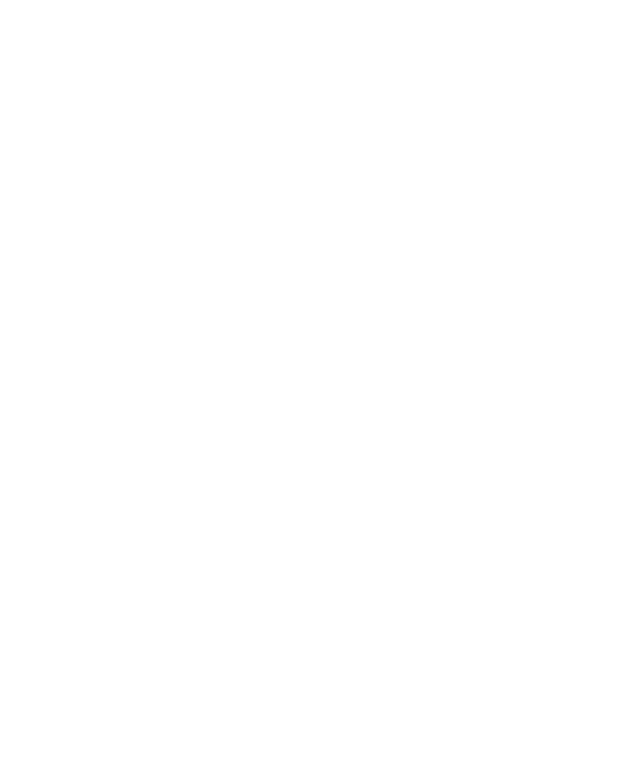
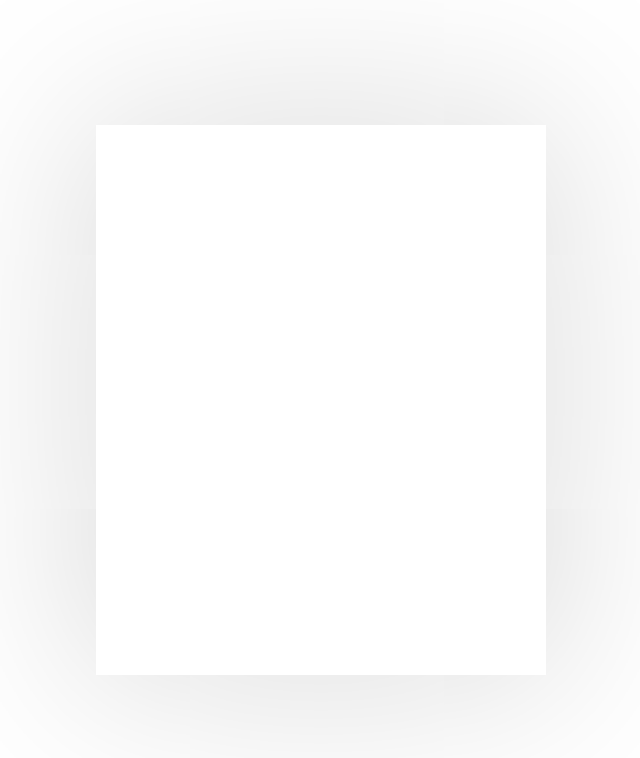
Before and after one commit to chetan635/workerwala, a React (Vite) app in the folder frontend/: page /verify-email in a window 1280 px wide. Before the commit this address had no page. Shown: the top 758 px of the page, without its empty margins (319-959 px from the left). Built offline with nearby package versions, Linux system fonts and the light colour scheme.

Commit message:
Started working on verification email pages.

```diff
--- a/frontend/src/App.jsx
+++ b/frontend/src/App.jsx
@@ -7,6 +7,7 @@
 import AuthProvider from "./lib/AuthProvider";
 import Home from "./pages/Home/Home";
 import PrivateRoute from "./lib/PrivateRoute";
+import VerifyEmail from "./pages/Authentication/VerifyEmail";
 
 function App() {
   return (
@@ -16,6 +17,9 @@
           <Routes>
             <Route path="/login" element={<Login></Login>} />
             <Route path="/signUp" element={<SignUp></SignUp>} />
+            <Route  path="/verify-email" element={<VerifyEmail></VerifyEmail>} >
+              <Route path=":verificationToken" element={<VerifyEmail />} />
+            </Route>
             <Route element={<PrivateRoute />}>
               <Route path="/" element={<Home />} />
             </Route>
--- /dev/null
+++ b/frontend/src/css/Authentication/VerifyEmail.css
@@ -0,0 +1,14 @@
+.verify_email_body{
+    height: 100vh;
+    width: 100%;
+    display: flex;
+    justify-content: center;
+    align-items: center;
+}
+
+.verify_email_container{
+    box-shadow: 0px 0px 200px #d4d4d4;
+    height: 550px;
+    width: 450px;
+    padding: 0 30px;
+}
--- a/frontend/src/pages/Authentication/Login.jsx
+++ b/frontend/src/pages/Authentication/Login.jsx
@@ -9,7 +9,7 @@
   Button,
   InputGroup,
   useToast,
-  IconButton,
+  IconButton
 } from "@chakra-ui/react";
 import { Icon } from "@iconify/react";
 import { useState } from "react";
@@ -44,7 +44,7 @@
     if (password === "") {
       setIsPasswordError(true);
       toast({
-        title: `please enter valid password`,
+        title: `Please enter valid password`,
         status: "error",
         isClosable: true,
         onCloseComplete: () => setIsPasswordError(false),
--- a/frontend/src/pages/Authentication/SignUp.jsx
+++ b/frontend/src/pages/Authentication/SignUp.jsx
@@ -100,6 +100,7 @@
           password: password,
           email: email,
           role: "user",
+          isEnabled: false
         });
         if (signUpResponse.status == "success") {
           toast({
--- /dev/null
+++ b/frontend/src/pages/Authentication/VerifyEmail.jsx
@@ -0,0 +1,14 @@
+import React from 'react'
+import "../../css/Authentication/VerifyEmail.css"
+import { useParams } from 'react-router-dom'
+
+export default function VerifyEmail() {
+    const {verificationToken} = useParams();
+  return (
+      <div className="verify_email_body">
+        <div className="verify_email_container">
+            {verificationToken}
+        </div>
+      </div>
+  )
+}
```
